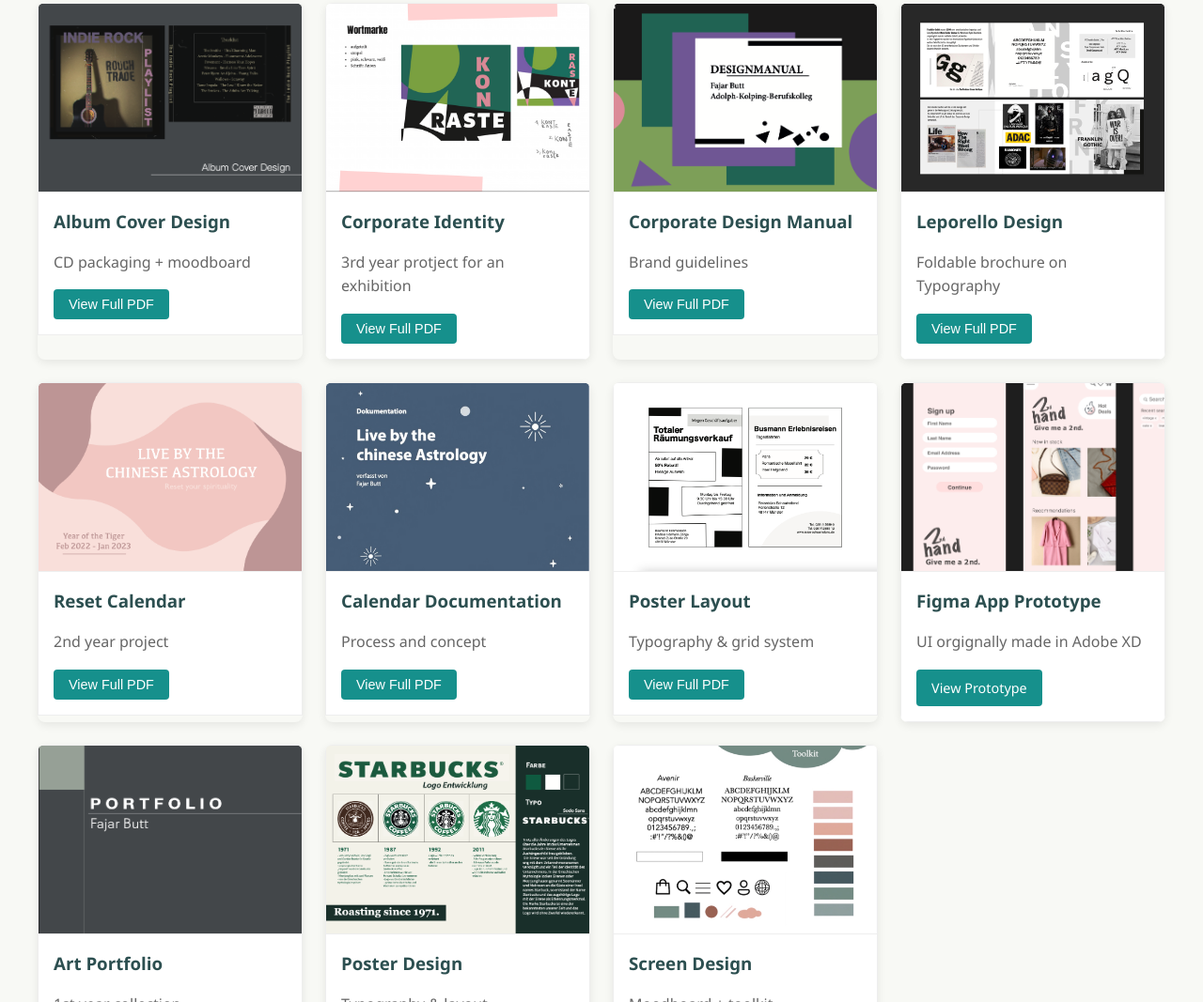
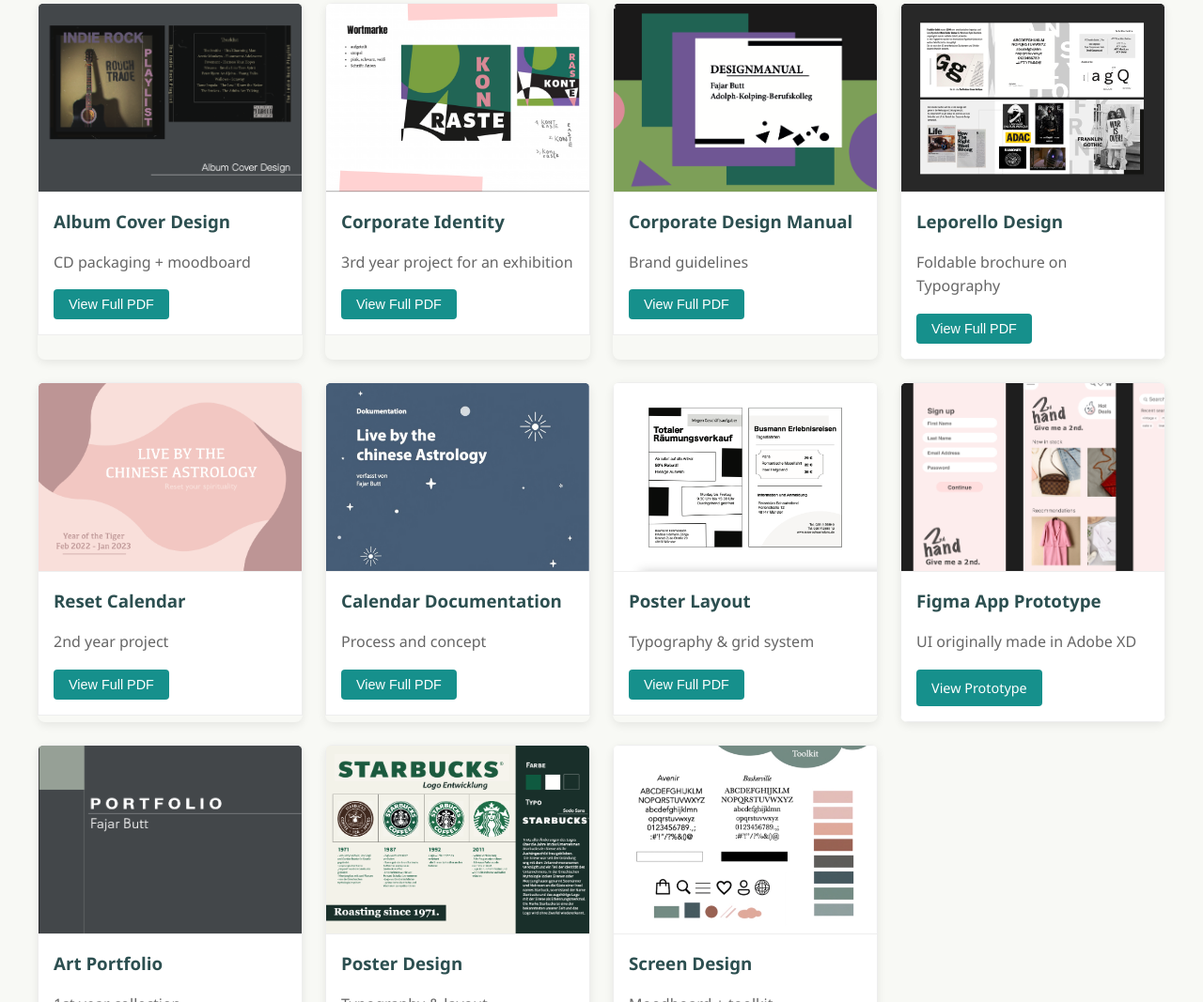
Before and after one commit to Faziee/Faziee.github.io, a plain HTML site: page design.html in a window 1280 px wide. Shown: the part 949-2016 px from the top of the page at 94% size. Drawn offline with Linux system fonts and the light colour scheme.

Commit message:
fixed naming

```diff
--- a/design.html
+++ b/design.html
@@ -113,7 +113,7 @@
           </div>
           <div class="item-info">
             <h3>Corporate Identity</h3>
-            <p>3rd year protject for an exhibition</p>
+            <p>3rd year project for an exhibition</p>
             <button
               class="view-btn"
               onclick="openPdf('pdfs/cooperate-design.pdf')"
@@ -212,7 +212,7 @@
           </div>
           <div class="item-info">
             <h3>Figma App Prototype</h3>
-            <p>UI orgignally made in Adobe XD</p>
+            <p>UI originally made in Adobe XD</p>
             <a
               href="https://www.figma.com/proto/efZKKZbQtilsSRm1P0oDz9/2ndHand?node-id=0-1&t=HOHZLtZBc4wwIrcy-1"
               class="view-btn"
```
